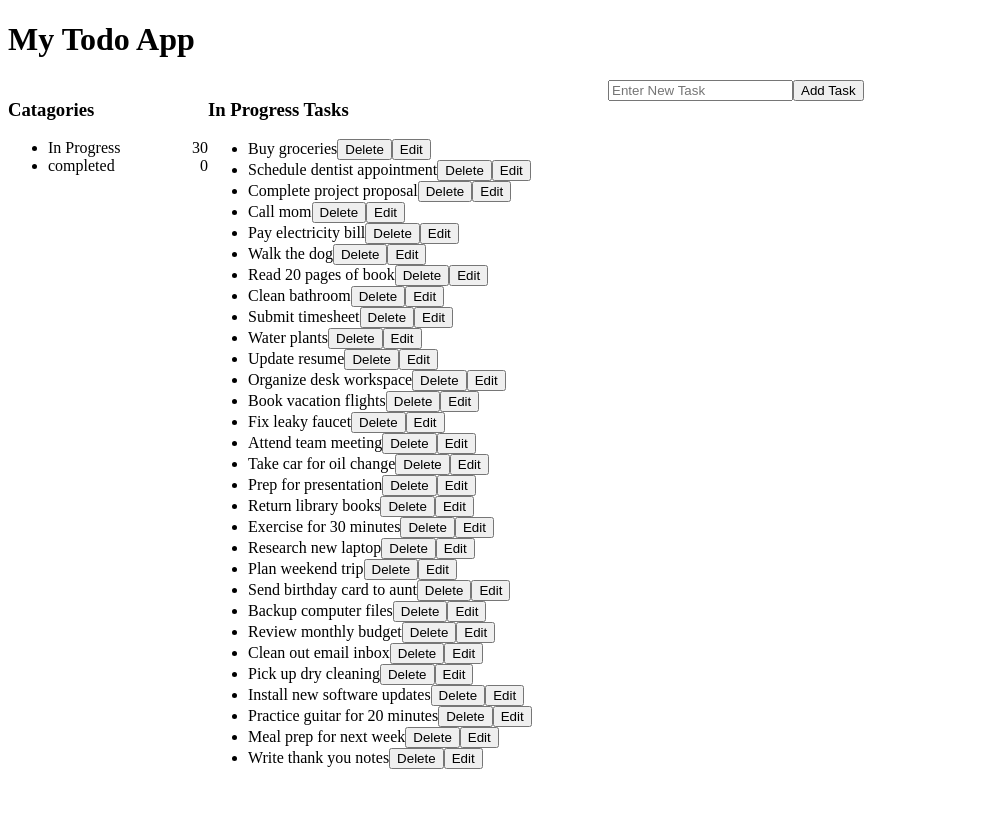
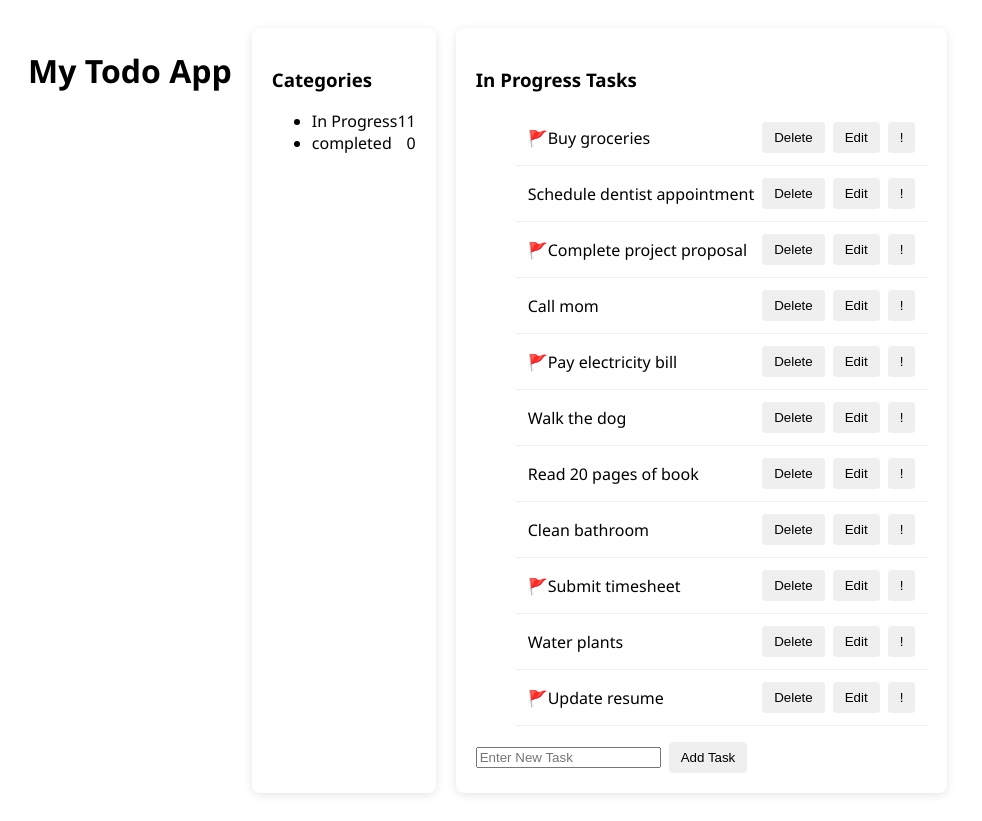
Before and after one commit to Shakur-22/todo-app, an Angular app: page / in a window 1280 px wide. Shown: the whole page, without its empty margins (0-982 px from the left). Before the commit the page ends 800 px from the top, so only its background shows below. Built offline with nearby package versions, Linux system fonts and the light colour scheme.

Commit message:
added priority system

```diff
--- a/src/app/app.css
+++ b/src/app/app.css
@@ -0,0 +1,34 @@
+/* Clean, modern look */
+.container {
+  display: flex;
+  gap: 20px;
+  font-family: 'Segoe UI', sans-serif;
+  padding: 20px;
+}
+
+.categories, .tasks {
+  background: white;
+  border-radius: 8px;
+  box-shadow: 0 2px 10px rgba(0,0,0,0.1);
+  padding: 20px;
+}
+
+.task-item {
+  padding: 12px;
+  border-bottom: 1px solid #eee;
+  display: flex;
+  justify-content: space-between;
+  align-items: center;
+}
+
+.task-item:hover {
+  background-color: #c6c6c6;
+}
+
+button {
+  padding: 8px 12px;
+  border: none;
+  border-radius: 4px;
+  margin-left: 8px;
+  cursor: pointer;
+}
--- a/src/app/app.html
+++ b/src/app/app.html
@@ -1,42 +1,43 @@
+<div class="container">
   <h1>My Todo App</h1>
 
-
-
-
-
-
-<div style="float: left; width: 200px;">
-<h3>Catagories</h3>
-
+  <div class="categories">
+    <h3>Categories</h3>
     <ul>
-  <li *ngFor="let obj of getCategoriesWithCounts()" (click)="selectedcatagory = obj.name">
+      <li *ngFor="let obj of getCategoriesWithCounts()"
+          (click)="selectedcatagory = obj.name">
         <span>{{obj.name}}</span>
         <span style="float: right;">{{obj.count}}</span>
-
       </li>
     </ul>
   </div>
 
-<div style="float: left; width: 400px;">
+  <div class="tasks">
     <h3>{{selectedcatagory}} Tasks</h3>
     <ul>
-    <li *ngFor="let task of getfilteredtask()">
+      <li *ngFor="let task of getfilteredtask()" class="task-item">
+        <div>
+          <span style="float: left;" *ngIf="task.high == true">🚩</span>
           <span (click)="changestatus(task)">{{task.text}}</span>
-      <span *ngIf="task.edit == true"><input [(ngModel)]="etask" (keydown.enter)="updateTask(task)" placeholder="Enter Edit"></span>
+          <span *ngIf="task.edit == true">
+            <input [(ngModel)]="etask"
+                   (keydown.enter)="updateTask(task)"
+                   placeholder="Enter Edit">
+          </span>
+        </div>
+        <div>
           <button (click)="delete(task)">Delete</button>
           <button (click)="edittask(task)">Edit</button>
+          <button (click)="changePriority(task)">!</button>
+        </div>
       </li>
     </ul>
-</div>
 
-
-
-
-
-
-
-
-
-<div><input [(ngModel)]="newtask" (keydown.enter)="addtask()" placeholder="Enter New Task">
+    <div>
+      <input [(ngModel)]="newtask"
+             (keydown.enter)="addtask()"
+             placeholder="Enter New Task">
       <button (click)="addtask()">Add Task</button>
     </div>
+  </div>
+</div>
--- a/src/app/app.ts
+++ b/src/app/app.ts
@@ -21,37 +21,20 @@ etask = ''
 
 
 tasks = [
-  {text: 'Buy groceries', completed: false, edit: false},
-  {text: 'Schedule dentist appointment', completed: false, edit: false},
-  {text: 'Complete project proposal', completed: false, edit: false},
-  {text: 'Call mom', completed: false, edit: false},
-  {text: 'Pay electricity bill', completed: false, edit: false},
-  {text: 'Walk the dog', completed: false, edit: false},
-  {text: 'Read 20 pages of book', completed: false, edit: false},
-  {text: 'Clean bathroom', completed: false, edit: false},
-  {text: 'Submit timesheet', completed: false, edit: false},
-  {text: 'Water plants', completed: false, edit: false},
-  {text: 'Update resume', completed: false, edit: false},
-  {text: 'Organize desk workspace', completed: false, edit: false},
-  {text: 'Book vacation flights', completed: false, edit: false},
-  {text: 'Fix leaky faucet', completed: false, edit: false},
-  {text: 'Attend team meeting', completed: false, edit: false},
-  {text: 'Take car for oil change', completed: false, edit: false},
-  {text: 'Prep for presentation', completed: false, edit: false},
-  {text: 'Return library books', completed: false, edit: false},
-  {text: 'Exercise for 30 minutes', completed: false, edit: false},
-  {text: 'Research new laptop', completed: false, edit: false},
-  {text: 'Plan weekend trip', completed: false, edit: false},
-  {text: 'Send birthday card to aunt', completed: false, edit: false},
-  {text: 'Backup computer files', completed: false, edit: false},
-  {text: 'Review monthly budget', completed: false, edit: false},
-  {text: 'Clean out email inbox', completed: false, edit: false},
-  {text: 'Pick up dry cleaning', completed: false, edit: false},
-  {text: 'Install new software updates', completed: false, edit: false},
-  {text: 'Practice guitar for 20 minutes', completed: false, edit: false},
-  {text: 'Meal prep for next week', completed: false, edit: false},
-  {text: 'Write thank you notes', completed: false, edit: false}
+  {text: 'Buy groceries', completed: false, edit: false, high: true},
+  {text: 'Schedule dentist appointment', completed: false, edit: false, high: false},
+  {text: 'Complete project proposal', completed: false, edit: false, high: true},
+  {text: 'Call mom', completed: false, edit: false, high: false},
+  {text: 'Pay electricity bill', completed: false, edit: false, high: true},
+  {text: 'Walk the dog', completed: false, edit: false, high: false},
+  {text: 'Read 20 pages of book', completed: false, edit: false, high: false},
+  {text: 'Clean bathroom', completed: false, edit: false, high: false},
+  {text: 'Submit timesheet', completed: false, edit: false, high: true},
+  {text: 'Water plants', completed: false, edit: false, high: false},
+  {text: 'Update resume', completed: false, edit: false, high: true}
 ]
+
+
 edittask(taskToEdit: any) {
   const index = this.tasks.indexOf(taskToEdit);
   this.tasks[index].edit = true;
@@ -64,9 +47,18 @@ updateTask(taskToUpdate: any) {
   this.etask = ''
 }
 
+changePriority(taskPriority: any) {
+  if (taskPriority.high == true) {
+    taskPriority.high = false
+  } else {
+    taskPriority.high = true
+  }
+
+}
+
 addtask() {
   if (this.newtask != ''){
-  this.tasks.push({text: this.newtask, completed: false, edit: false})
+  this.tasks.push({text: this.newtask, completed: false, edit: false, high: false})
   this.newtask = ''
   } else {
     alert("Enter Task")
```
Lines whose indentation alone changed are shown as unchanged.
